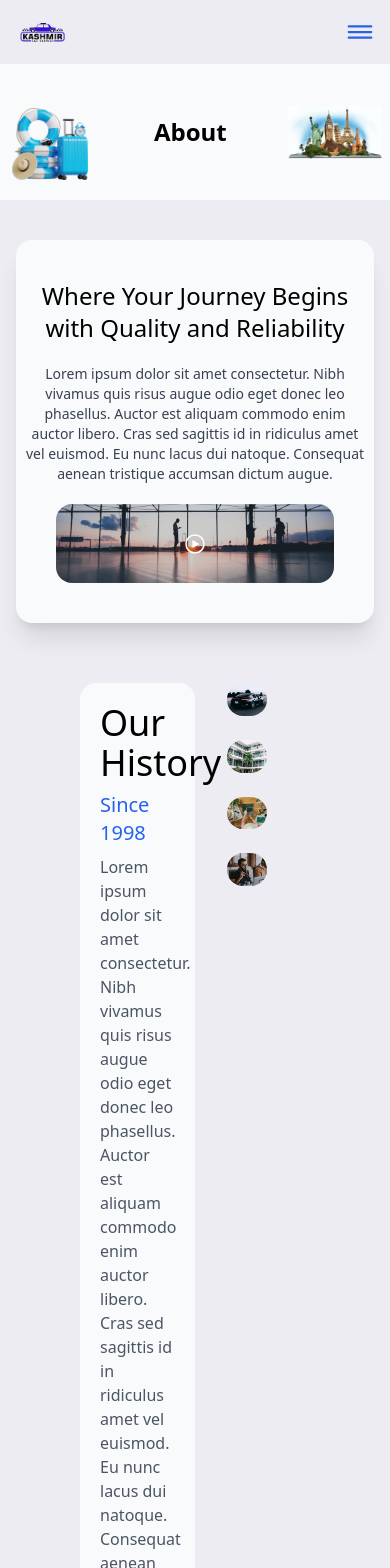
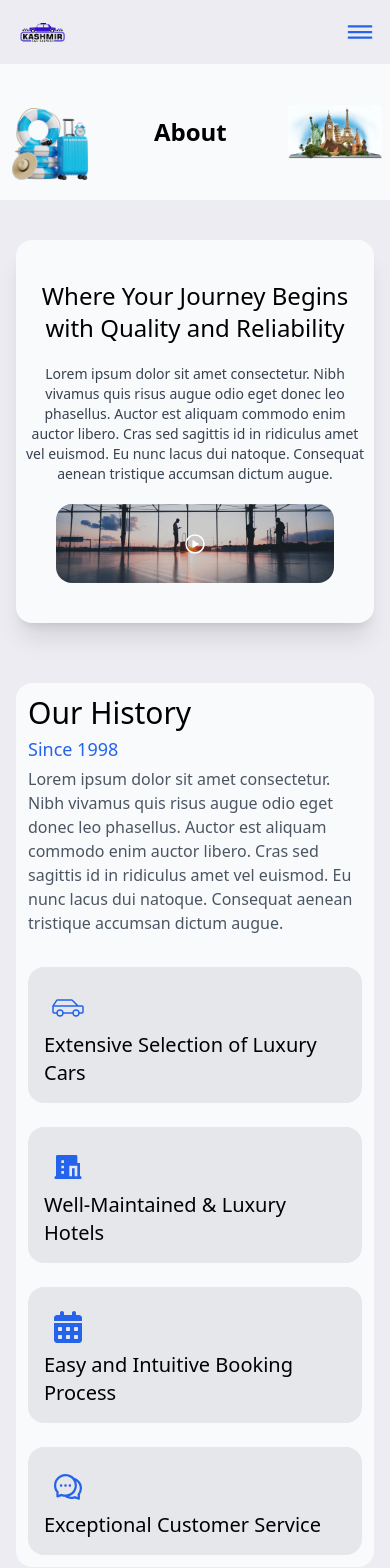
Before and after one commit to TahirSaifi09/Asha_Trip, a React (Create React App) app: page /about in a window 390 px wide. Shown: the top 1568 px of the page. Built offline with nearby package versions, Linux system fonts and the light colour scheme.

Commit message:
working responsive About page almost complete

```diff
--- a/src/Component/aboutCom/journey.jsx
+++ b/src/Component/aboutCom/journey.jsx
@@ -13,7 +13,9 @@ export default function Journey() {
       <div className="bg-[#ECECF2] px-20 max-md:px-4 max-lg:px-8 max-xl:px-10 py-10  flex justify-center">
         <div className="w-full rounded-2xl h-full py-10 shadow-xl text-center bg-gray-50">
           <div className="w-full max-sm:text-2xl max-2xl:text-4xl text-5xl">
-            <h4 className=" px-80 max-md:px-2 max-lg:px-8 max-xl:px-40 max-2xl:px-64 font-medium ">Where Your Journey Begins with Quality and Reliability</h4>
+            <h4 className=" px-80 max-md:px-2 max-lg:px-8 max-xl:px-40 max-2xl:px-64 font-medium ">
+              Where Your Journey Begins with Quality and Reliability
+            </h4>
             <p className="text-lg max-xl:text-sm max-2xl:text-base text-gray-700 py-8 max-md:py-5 px-64 max-sm:px-2 max-lg:px-8 max-xl:px-32 max-2xl:px-40">
               Lorem ipsum dolor sit amet consectetur. Nibh vivamus quis risus
               augue odio eget donec leo phasellus. Auctor est aliquam commodo
--- a/src/Component/aboutCom/ourHistory.jsx
+++ b/src/Component/aboutCom/ourHistory.jsx
@@ -6,19 +6,19 @@ import { AiOutlineComment } from "react-icons/ai";
 export default function OurHistory() {
   const history = [
     {
-      icon: <PiCarProfileLight className="text-6xl p-2 text-blue-600 " />,
+      icon: <PiCarProfileLight className="text-6xl max-md:text-5xl p-2 text-blue-600 " />,
       dis: "Extensive Selection of Luxury Cars",
     },
     {
-      icon: <RiHotelFill className="text-6xl p-2 text-blue-600" />,
+      icon: <RiHotelFill className="text-6xl max-md:text-5xl p-2 text-blue-600" />,
       dis: "Well-Maintained & Luxury Hotels",
     },
     {
-      icon: <FaCalendarDays className="text-6xl p-2 text-blue-600" />,
+      icon: <FaCalendarDays className="text-6xl max-md:text-5xl p-2 text-blue-600" />,
       dis: "Easy and Intuitive Booking Process",
     },
     {
-      icon: <AiOutlineComment className="text-6xl p-2 text-blue-600" />,
+      icon: <AiOutlineComment className="text-6xl max-md:text-5xl p-2 text-blue-600" />,
       dis: "Exceptional Customer Service",
     },
   ];
@@ -39,11 +39,11 @@ export default function OurHistory() {
   ]
 
   return (
-    <div className="bg-[#ECECF2] px-20 py-5 pb-32 flex w-full gap-8">
-      <div className="bg-gray-50 p-5 w-1/2 font-medium rounded-2xl">
-        <h2 className="text-4xl font-medium ">Our History</h2>
-        <h5 className="text-blue-600 text-xl font-medium py-2">Since 1998</h5>
-        <p className="text-gray-600">
+    <div className="bg-[#ECECF2] px-20 max-md:px-4 max-lg:px-8  py-5 pb-32 max-lg:pb-20 flex max-lg:flex-wrap w-full gap-8">
+      <div className="bg-gray-50 p-5 max-md:p-3 w-1/2 max-lg:w-full font-medium rounded-2xl">
+        <h2 className="text-4xl max-md:text-3xl font-medium ">Our History</h2>
+        <h5 className="text-blue-600 text-xl max-md:text-lg font-medium py-2 max-md:py-1">Since 1998</h5>
+        <p className="text-gray-600 max-md:text-md max-lg:font-normal">
           Lorem ipsum dolor sit amet consectetur. Nibh vivamus quis risus augue
           odio eget donec leo phasellus. Auctor est aliquam commodo enim auctor
           libero. Cras sed sagittis id in ridiculus amet vel euismod. Eu nunc
@@ -52,7 +52,7 @@ export default function OurHistory() {
         <div className="w-full flex flex-wrap items-center justify-between gap-6 mt-8">
           {history.map((item, index) => (
             <div
-              className="w-[48%] bg-gray-200 text-2xl p-4 rounded-2xl"
+              className="w-[48%] max-md:w-full max-md:text-xl bg-gray-200 text-2xl p-4 rounded-2xl"
               key={index}
             >
               {item.icon}
@@ -61,10 +61,10 @@ export default function OurHistory() {
           ))}
         </div>
       </div>
-      <div className="w-1/2">
+      <div className="w-1/2 max-lg:w-full">
         <div className="flex flex-wrap justify-between gap-6">
             {photos.map((item)=>(
-              <div key = {item} className="w-[48%] ">
+              <div key = {item} className="w-[48%] max-sm:w-full">
                 <img src={item.photo} alt="" className="rounded-2xl"/>
               </div>
             ))}
```
